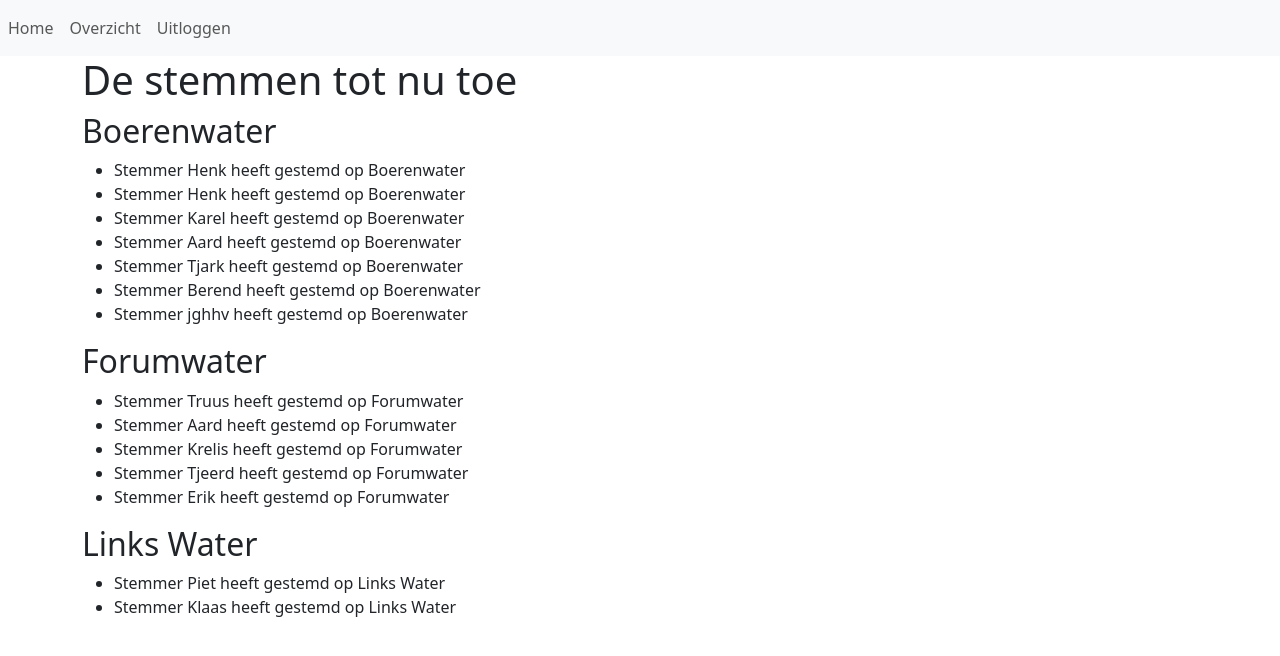
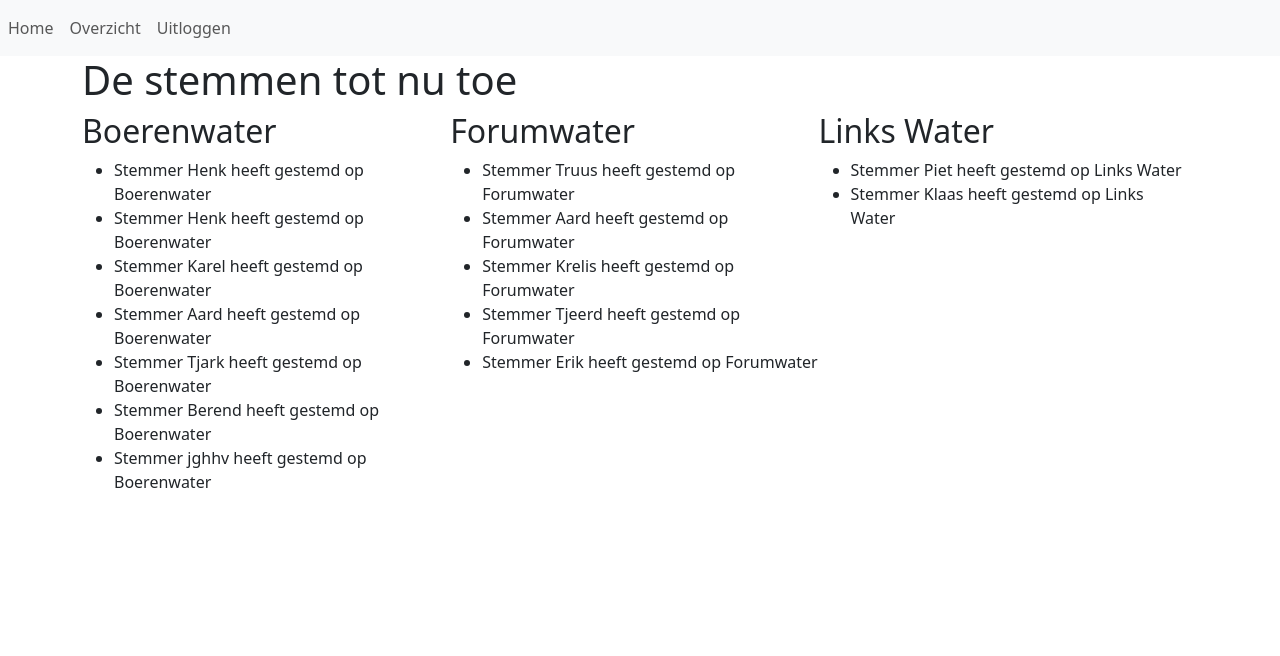
Before and after one commit to erikroos/webtech2023, a Flask app: page /admin/votes in a window 1280 px wide. Shown: the top 656 px of the page. Run offline with Flask 3, Linux system fonts and the light colour scheme; a user stored in the database is signed in.

Commit message:
Fixed voting form and added flexbox styling to votes.html

```diff
--- a/electionapp/admin/templates/votes.html
+++ b/electionapp/admin/templates/votes.html
@@ -7,6 +7,7 @@ Overzicht
 {% block contents %}
 
 <h1>De stemmen tot nu toe</h1>
+<div class="votecontainer">
 {% for party in votes.keys() %}
     <div name="{{ party }}">
         <h2>{{ party }}</h2>
@@ -17,5 +18,6 @@ Overzicht
         </ul>
     </div>
 {% endfor %}
+</div>
 
 {% endblock %}
--- a/electionapp/static/style.css
+++ b/electionapp/static/style.css
@@ -11,3 +11,12 @@
     padding-top: 10px;
     clear: left;
 }
+
+.votecontainer {
+    display: flex;
+    flex-direction: row;
+}
+
+.votecontainer div {
+    width: 33%;
+}
--- a/electionapp/voting/forms.py
+++ b/electionapp/voting/forms.py
@@ -1,7 +1,8 @@
 from flask_wtf import FlaskForm
 from wtforms import StringField, SelectField, SubmitField
+from wtforms.validators import InputRequired
 
 class VotingForm(FlaskForm):
-    name = StringField("Wat is uw naam?")
+    name = StringField("Wat is uw naam?", validators=[InputRequired()])
     party = SelectField("Op welke partij wilt u stemmen?", choices=[])
     submit = SubmitField("Breng uw stem uit")
--- a/electionapp/voting/templates/vote.html
+++ b/electionapp/voting/templates/vote.html
@@ -7,6 +7,7 @@ Stemformulier
 {% block contents %}
 <h1>Welkom bij de Waterschapsverkiezingen</h1>
 <form method="post" action="{{ url_for('voting.vote') }}">
+    {{ form.hidden_tag() }}
     <div class="mb-3 formgroup">
         <div class="formlabel">{{ form.name.label }}</div>
         <div class="forminput">{{ form.name }}</div>
--- a/electionapp/voting/views.py
+++ b/electionapp/voting/views.py
@@ -16,8 +16,7 @@ def form():
 def vote():
     form = VotingForm()
     form.party.choices = [(p.id, p.name) for p in Party.query.order_by('name')]
-
-    if form.validate_on_submit() and form.name.data != "":
+    if form.validate_on_submit():
         # Add to db
         voter = Voter(form.name.data)
         db.session.add(voter)
@@ -29,7 +28,6 @@ def vote():
         db.session.commit()
 
         flash(f"Bedankt {form.name.data}, voor uw stem!")
-
         return redirect(url_for("voting.thanks"))
     else:
         flash("Ongeldige stem")
```
Also changed, not shown: electionapp/voting/templates/fail.html (+1 -7 lines), electionapp/elections.sqlite.
